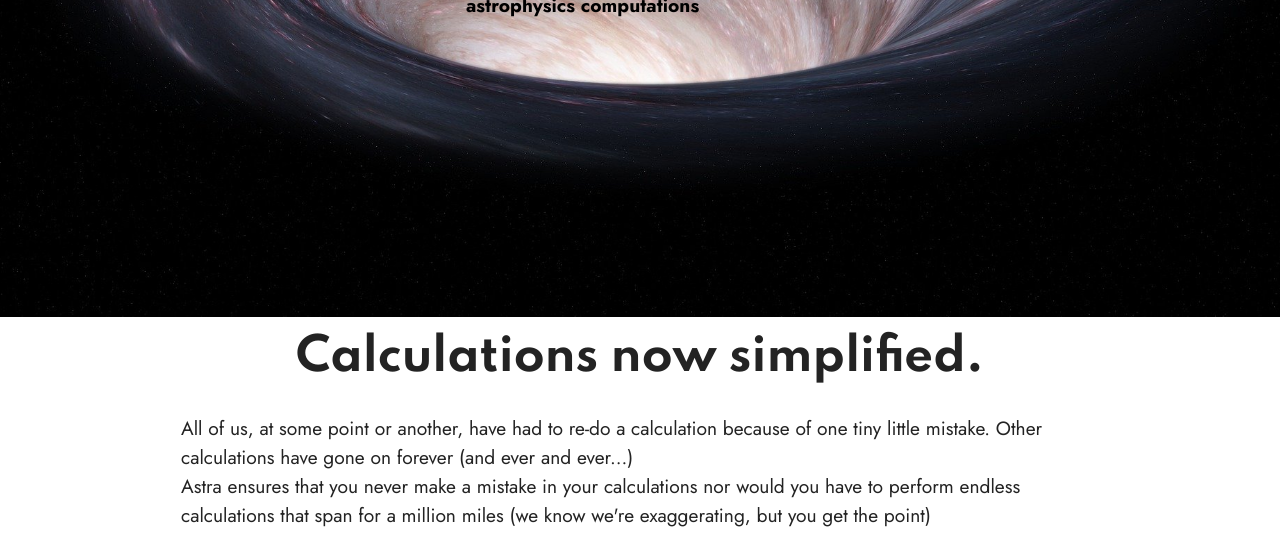
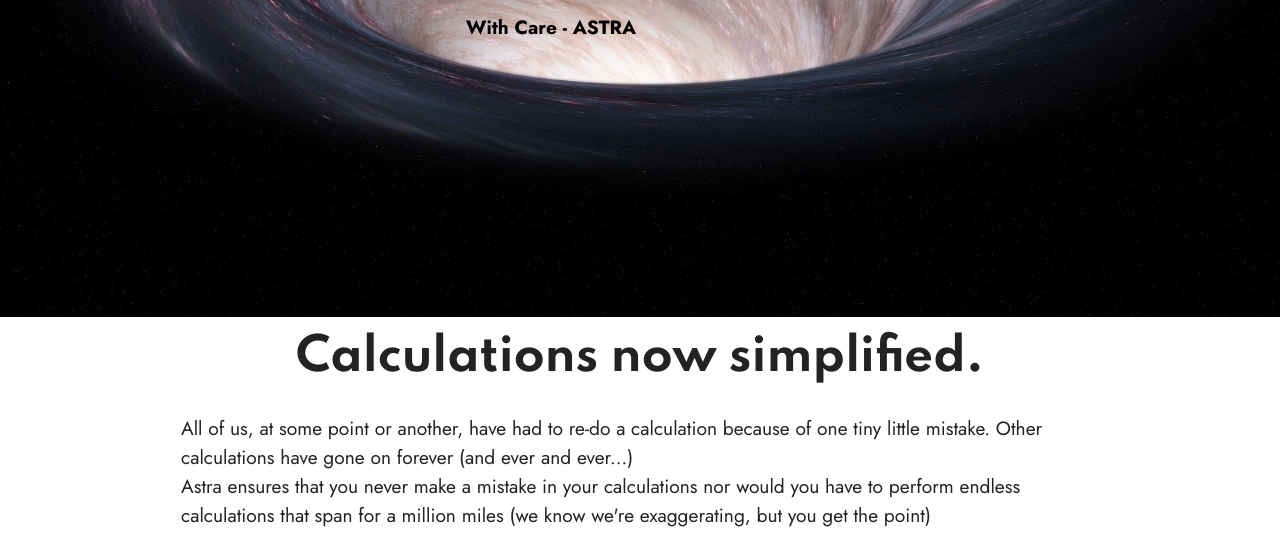
Before and after one commit to sserd/astrateam, a plain HTML site: page index.html in a window 1280 px wide. Shown: the part 543-1100 px from the top of the page. Drawn offline with Linux system fonts and the light colour scheme; files whose address does not match are found by name.

Commit message:
Update index.html

```diff
--- a/index.html
+++ b/index.html
@@ -86,6 +86,9 @@
 
                 <p class="mbr-text mbr-fonts-style mbr-white display-7"><strong>
                     Try Astra now! A quick way to perform astrophysics computations&nbsp;</strong></p>
+
+                <p class="mbr-text mbr-fonts-style mbr-white display-7"><strong>
+                    With Care - ASTRA&nbsp;</strong></p>
 
             </div>
         </div>
```
